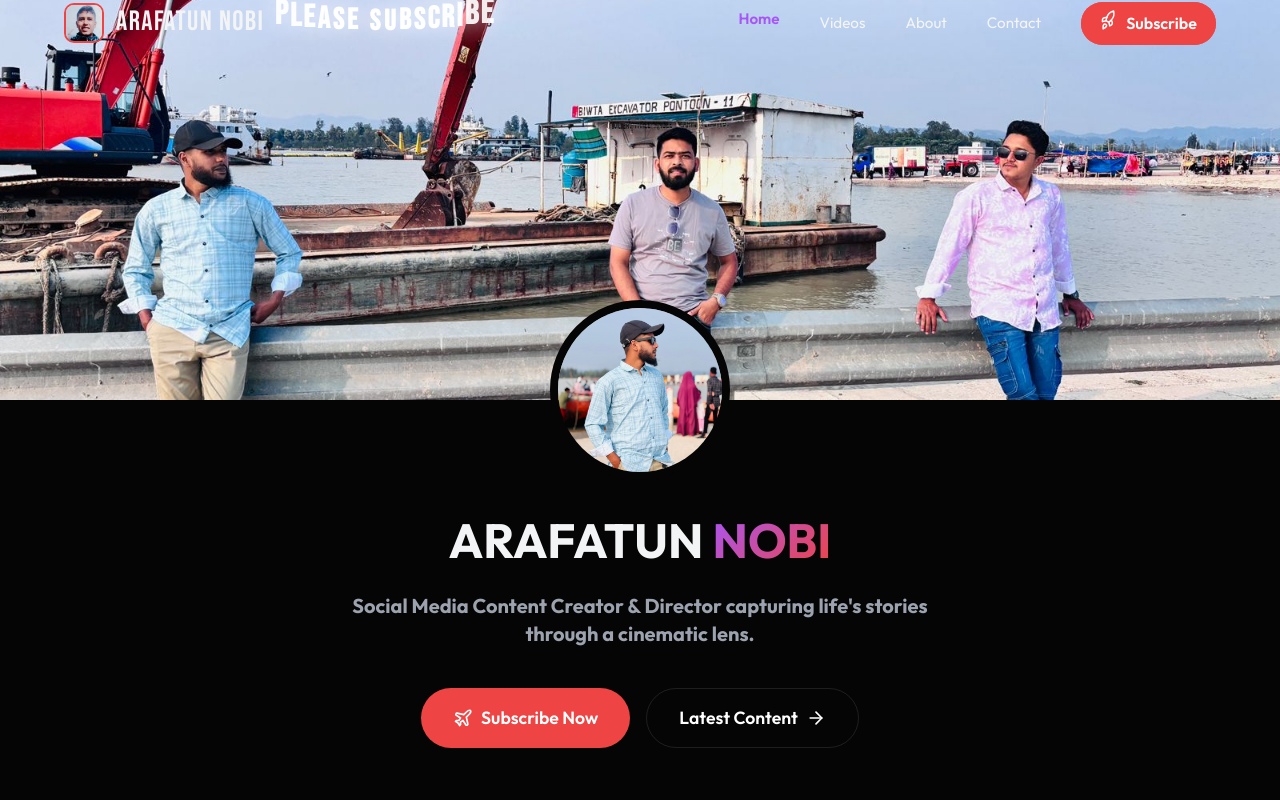
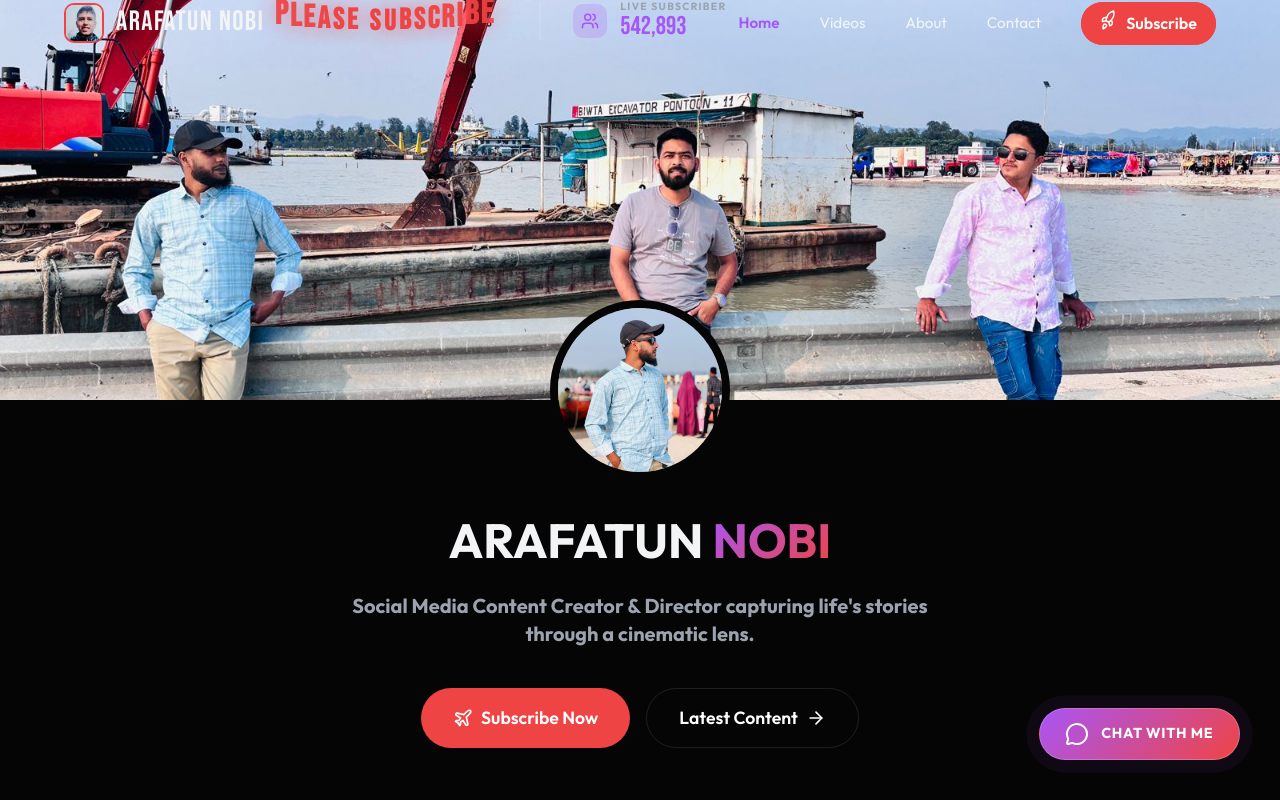
Before and after one commit to ahadunnobi/YT-CREATOR-client-, a React (Vite) app: page / in a window 1280 px wide. Shown: the top 800 px of the page. Built offline with nearby package versions, Linux system fonts and the light colour scheme.

Commit message:
feat: implement base styles, global layout, and responsive navigation with WhatsApp FAB

```diff
--- a/src/components/Navbar.jsx
+++ b/src/components/Navbar.jsx
@@ -1,6 +1,6 @@
 import React, { useState, useEffect } from 'react';
 import { Link, useLocation } from 'react-router-dom';
-import { Menu, X, Rocket, Play } from 'lucide-react';
+import { Menu, X, Rocket, Play, Users } from 'lucide-react';
 import { motion, AnimatePresence } from 'framer-motion';
 
 const MotionLink = motion(Link);
@@ -8,6 +8,7 @@ const MotionLink = motion(Link);
 const Navbar = () => {
   const [isOpen, setIsOpen] = useState(false);
   const [scrolled, setScrolled] = useState(false);
+  const [subCount, setSubCount] = useState(542891);
   const location = useLocation();
 
   useEffect(() => {
@@ -17,6 +18,17 @@ const Navbar = () => {
     window.addEventListener('scroll', handleScroll);
     return () => window.removeEventListener('scroll', handleScroll);
   }, []);
+
+  useEffect(() => {
+    const interval = setInterval(() => {
+      setSubCount(prev => prev + Math.floor(Math.random() * 3));
+    }, 4000);
+    return () => clearInterval(interval);
+  }, []);
+
+  const formatCount = (num) => {
+    return num.toString().replace(/\B(?=(\d{3})+(?!\d))/g, ",");
+  };
 
   const navLinks = [
     { name: 'Home', path: '/' },
@@ -90,13 +102,50 @@ const Navbar = () => {
                     fontWeight: '900',
                     fontFamily: '"Bebas Neue", sans-serif',
                     letterSpacing: '0.12em',
-                    color: '#ffffff',
-                    textShadow: '0 0 20px rgba(255, 255, 255, 0.8)'
+                    color: 'var(--accent-secondary)',
+                    textShadow: '0 0 20px rgba(239, 68, 68, 0.6)'
                   }}
                 >
                   {char}
                 </motion.span>
               ))}
+            </div>
+
+            {/* Subscriber Counter */}
+            <div style={{
+              marginLeft: '2rem',
+              paddingLeft: '2rem',
+              borderLeft: '2px solid var(--glass-border)',
+              display: 'flex',
+              alignItems: 'center',
+              gap: '0.8rem'
+            }}>
+              <div style={{ background: 'rgba(168, 85, 247, 0.2)', padding: '0.5rem', borderRadius: '10px', display: 'flex' }}>
+                <Users size={18} color="var(--accent-primary)" />
+              </div>
+              <div style={{ display: 'flex', flexDirection: 'column', minWidth: '80px' }}>
+                <span style={{ fontSize: '0.65rem', color: 'var(--text-muted)', fontWeight: 'bold', textTransform: 'uppercase', letterSpacing: '0.12em', lineHeight: 1 }}>Live Subscriber</span>
+                <div style={{ overflow: 'hidden', height: '1.6rem', marginTop: '0.1rem' }}>
+                  <AnimatePresence mode="wait">
+                    <motion.span
+                      key={subCount}
+                      initial={{ y: 20, opacity: 0 }}
+                      animate={{ y: 0, opacity: 1 }}
+                      exit={{ y: -20, opacity: 0 }}
+                      transition={{ duration: 0.5, ease: "backOut" }}
+                      style={{
+                        fontFamily: '"Bebas Neue", sans-serif',
+                        fontSize: '1.6rem',
+                        color: 'var(--accent-primary)',
+                        display: 'block',
+                        lineHeight: 1
+                      }}
+                    >
+                      {formatCount(subCount)}
+                    </motion.span>
+                  </AnimatePresence>
+                </div>
+              </div>
             </div>
           </div>
         </Link>
--- a/src/index.css
+++ b/src/index.css
@@ -226,3 +226,57 @@ section {
     opacity: 1;
   }
 }
+/* WhatsApp FAB Styling */
+.whatsapp-fab {
+  position: fixed;
+  bottom: 2.5rem;
+  right: 2.5rem;
+  background: linear-gradient(135deg, var(--accent-primary), var(--accent-secondary));
+  color: white;
+  padding: 0.8rem 1.6rem;
+  border-radius: 9999px;
+  display: flex;
+  align-items: center;
+  gap: 0.75rem;
+  z-index: 1000;
+  box-shadow: 0 10px 40px -10px rgba(168, 85, 247, 0.5);
+  text-decoration: none;
+  font-weight: 700;
+  backdrop-filter: blur(8px);
+  -webkit-backdrop-filter: blur(8px);
+  border: 1px solid rgba(255, 255, 255, 0.2);
+  transition: all 0.4s cubic-bezier(0.4, 0, 0.2, 1);
+}
+
+.whatsapp-fab:hover {
+  transform: translateY(-5px);
+  box-shadow: 0 20px 50px -10px rgba(168, 85, 247, 0.7);
+  letter-spacing: 0.02em;
+}
+
+.fab-text {
+  font-size: 0.9rem;
+  text-transform: uppercase;
+  letter-spacing: 0.05em;
+}
+
+/* FAB Pulse Animation */
+@keyframes fabGlow {
+  0% { box-shadow: 0 0 0 0 rgba(168, 85, 247, 0.4); }
+  70% { box-shadow: 0 0 0 15px rgba(168, 85, 247, 0); }
+  100% { box-shadow: 0 0 0 0 rgba(168, 85, 247, 0); }
+}
+
+.whatsapp-fab {
+  animation: fabGlow 2.5s infinite;
+}
+
+@media (max-width: 640px) {
+  .whatsapp-fab {
+    bottom: 1.5rem;
+    right: 1.5rem;
+    padding: 1rem;
+    border-radius: 50%;
+  }
+  .fab-text { display: none; }
+}
--- a/src/layouts/Layout.jsx
+++ b/src/layouts/Layout.jsx
@@ -1,6 +1,7 @@
 import React from 'react';
 import Navbar from '../components/Navbar';
 import { motion } from 'framer-motion';
+import { MessageCircle } from 'lucide-react';
 
 const Layout = ({ children }) => {
   return (
@@ -9,6 +10,21 @@ const Layout = ({ children }) => {
       <main>
         {children}
       </main>
+
+      {/* WhatsApp FAB */}
+      <motion.a
+        href="https://wa.me/8801779201898"
+        target="_blank"
+        rel="noopener noreferrer"
+        className="whatsapp-fab"
+        initial={{ scale: 0, opacity: 0 }}
+        animate={{ scale: 1, opacity: 1 }}
+        whileHover={{ scale: 1.1 }}
+        whileTap={{ scale: 0.9 }}
+      >
+        <MessageCircle size={24} />
+        <span className="fab-text">Chat with Me</span>
+      </motion.a>
       <footer className="glass" style={{ padding: '3rem 0', marginTop: '5rem', borderLeft: 'none', borderRight: 'none', borderBottom: 'none' }}>
         <div className="container">
           <div style={{ display: 'flex', justifyContent: 'space-between', alignItems: 'center', flexWrap: 'wrap', gap: '2rem' }}>
```
